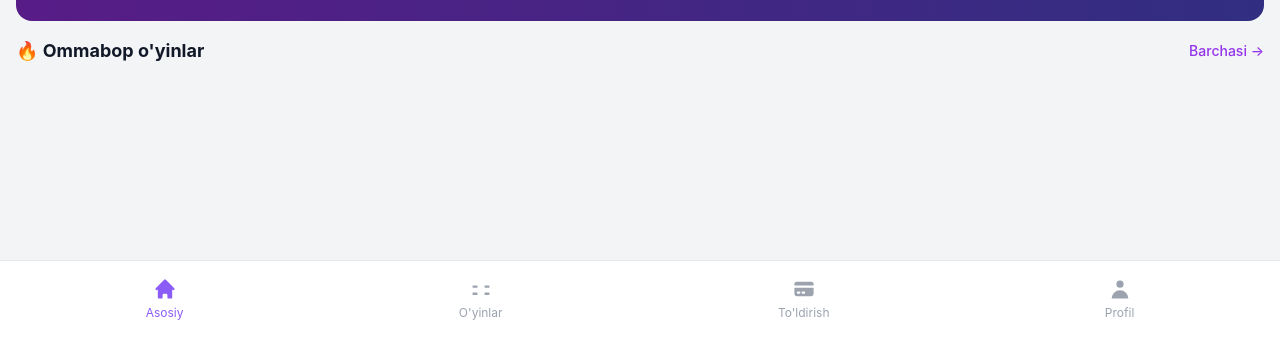
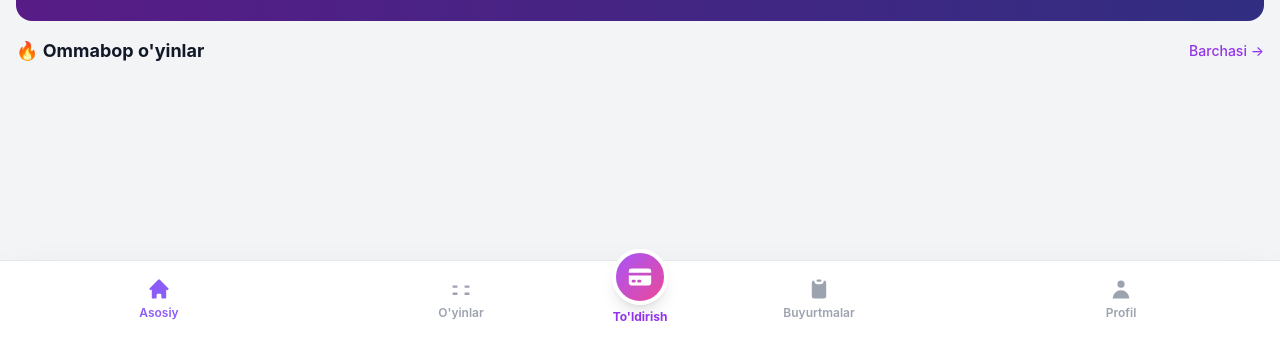
Before and after one commit to nurekeshureke090-cmd/Donate-bot, a plain HTML site: page index.html in a window 1280 px wide. Shown: the part 463-800 px from the top of the page. Drawn offline with nearby package versions, Linux system fonts and the light colour scheme; a script that the page names is missing.

Commit message:
Update index.html

```diff
--- a/index.html
+++ b/index.html
@@ -160,26 +160,28 @@ body.dark .bg-gray-200 { background: #6b7280 !important; }
 <div class="p-4 grid grid-cols-3 gap-3" id="all-games"></div>
 </div>
 
-<!-- O'YIN DETAIL SAHIFA -->
+<!-- O'YIN DETAIL SAHIFA (PAYERPIN USLUBIDA) -->
 <div id="page-game-detail" class="page">
 <div class="game-banner" id="game-banner">
-<button onclick="navigateTo('home')" class="absolute top-4 left-4 bg-black/50 p-2 rounded-full text-white z-10">←</button>
+  <button onclick="navigateTo('games')" class="absolute top-4 left-4 bg-black/50 p-2 rounded-full text-white z-10">←</button>
   <div class="absolute bottom-4 left-4 z-10">
     <h1 class="text-2xl font-bold text-white" id="detail-name">O'yin</h1>
     <div class="rating-badge mt-2"><span class="text-yellow-500">⭐</span><span class="text-gray-700" id="detail-rating">5 · 1020</span></div>
   </div>
 </div>
 
+<!-- PUBG Tabs -->
 <div id="pubg-tabs" class="p-4 hidden">
   <div class="flex gap-2 mb-4">
-<button class="tab-btn active" id="tab-uc" onclick="switchTab('uc')"> UC</button>
-<button class="tab-btn" id="tab-prime" onclick="switchTab('prime')">🎁 Prime</button>
+    <button class="tab-btn active" id="tab-uc" onclick="switchTab('uc')">💎 UC</button>
+    <button class="tab-btn" id="tab-prime" onclick="switchTab('prime')"> Prime</button>
   </div>
   <h2 class="font-bold text-lg mb-3 text-gray-900">Paketni tanlang</h2>
   <div id="packages-list" class="grid grid-cols-2 gap-3"></div>
-<button onclick="showGameIdInput()" class="mt-4 w-full gradient-bg py-3 rounded-xl font-bold text-white text-lg">Sotib olish</button>
-</div>
-
+  <button onclick="showGameIdInput()" class="mt-4 w-full gradient-bg py-4 rounded-2xl font-bold text-white text-lg shadow-lg">Sotib olish</button>
+</div>
+
+<!-- Free Fire Tabs -->
 <div id="freefire-tabs" class="p-4 hidden">
   <div class="flex gap-2 mb-4">
     <button class="tab-btn active" id="tab-diamonds" onclick="switchFFTab('diamonds')">💎 Diamonds</button>
@@ -187,15 +189,17 @@ body.dark .bg-gray-200 { background: #6b7280 !important; }
   </div>
   <h2 class="font-bold text-lg mb-3 text-gray-900">Paketni tanlang</h2>
   <div id="freefire-packages-list" class="grid grid-cols-2 gap-3"></div>
-<button onclick="showGameIdInput()" class="mt-4 w-full gradient-bg py-3 rounded-xl font-bold text-white text-lg">Sotib olish</button>
-</div>
-
+  <button onclick="showGameIdInput()" class="mt-4 w-full gradient-bg py-4 rounded-2xl font-bold text-white text-lg shadow-lg">Sotib olish</button>
+</div>
+
+<!-- Brawl Stars -->
 <div id="brawl-tabs" class="p-4 hidden">
   <h2 class="font-bold text-lg mb-3 text-gray-900">Paketni tanlang</h2>
   <div id="brawl-packages-list" class="grid grid-cols-2 gap-3"></div>
-<button onclick="showGameIdInput()" class="mt-4 w-full gradient-bg py-3 rounded-xl font-bold text-white text-lg">Sotib olish</button>
-</div>
-
+  <button onclick="showGameIdInput()" class="mt-4 w-full gradient-bg py-4 rounded-2xl font-bold text-white text-lg shadow-lg">Sotib olish</button>
+</div>
+
+<!-- Steam -->
 <div id="steam-form" class="p-4 hidden">
   <div class="bg-gradient-to-r from-slate-800 to-slate-900 p-6 rounded-2xl mb-4">
     <div class="flex justify-center mb-4"><div class="w-20 h-20 bg-blue-500 rounded-2xl flex items-center justify-center"><span class="text-5xl">🎮</span></div></div>
@@ -205,13 +209,14 @@ body.dark .bg-gray-200 { background: #6b7280 !important; }
   <div class="bg-purple-50 p-4 rounded-xl mb-4 border border-purple-200"><div class="flex items-center gap-3"><span class="text-3xl">💲</span><div><p class="text-sm text-gray-500">Joriy kurs</p><p class="text-lg font-bold text-purple-600">1$ = 12 250 so'm</p></div></div></div>
   <div class="mb-4"><label class="block text-sm font-medium text-gray-700 mb-2">Summa ($)</label><input type="number" id="steam-amount" placeholder="10" class="w-full bg-gray-100 border border-gray-200 rounded-xl px-4 py-3 text-sm" oninput="calculateSteamPrice()"></div>
   <div class="bg-gray-100 p-4 rounded-xl mb-4"><p class="text-sm text-gray-500">To'lov summasi:</p><p class="text-2xl font-bold text-gray-900" id="steam-total">0 so'm</p></div>
-<button onclick="buySteam()" class="w-full gradient-bg py-3 rounded-xl font-bold text-white text-lg">Keyingisi</button>
-</div>
-
+  <button onclick="buySteam()" class="w-full gradient-bg py-4 rounded-2xl font-bold text-white text-lg shadow-lg">Keyingisi</button>
+</div>
+
+<!-- Default Packages (PlayPay) -->
 <div id="default-packages" class="p-4 hidden">
   <h2 class="font-bold text-lg mb-3 text-gray-900">Paketni tanlang</h2>
   <div id="default-packages-list" class="grid grid-cols-2 gap-3"></div>
-<button onclick="showGameIdInput()" class="mt-4 w-full gradient-bg py-3 rounded-xl font-bold text-white text-lg">Sotib olish</button>
+  <button onclick="showGameIdInput()" class="mt-4 w-full gradient-bg py-4 rounded-2xl font-bold text-white text-lg shadow-lg">Sotib olish</button>
 </div>
 </div>
 
@@ -853,13 +858,35 @@ body.dark .bg-gray-200 { background: #6b7280 !important; }
 </div>
 </div>
 
-<!-- BOTTOM NAVIGATION -->
-<div class="fixed bottom-0 left-0 right-0 bg-white border-t border-gray-200 p-2 z-20">
-<div class="flex justify-around" id="bottom-nav">
-<button onclick="navigateTo('home')" class="nav-btn active flex flex-col items-center gap-1 p-2" data-page="home"><svg class="w-6 h-6" fill="currentColor" viewBox="0 0 20 20"><path d="M10.707 2.293a1 1 0 00-1.414 0l-7 7a1 1 0 001.414 1.414L4 10.414V17a1 1 0 001 1h2a1 1 0 001-1v-2a1 1 0 011-1h2a1 1 0 011 1v2a1 1 0 001 1h2a1 1 0 001-1v-6.586l.293.293a1 1 0 001.414-1.414l-7-7z"/></svg><span class="text-xs">Asosiy</span></button>
-<button onclick="navigateTo('games')" class="nav-btn flex flex-col items-center gap-1 p-2" data-page="games"><svg class="w-6 h-6" fill="currentColor" viewBox="0 0 20 20"><path d="M13 7h4v2h-4V7zM3 7h4v2H3V7zm10 6h4v2h-4v-2zM3 13h4v2H3v-2z"/></svg><span class="text-xs">O'yinlar</span></button>
-<button onclick="navigateTo('topup')" class="nav-btn flex flex-col items-center gap-1 p-2" data-page="topup"><svg class="w-6 h-6" fill="currentColor" viewBox="0 0 20 20"><path d="M4 4a2 2 0 00-2 2v1h16V6a2 2 0 00-2-2H4z"/><path fill-rule="evenodd" d="M18 9H2v5a2 2 0 002 2h12a2 2 0 002-2V9zM4 13a1 1 0 011-1h1a1 1 0 110 2H5a1 1 0 01-1-1zm5-1a1 1 0 100 2h1a1 1 0 100-2H9z" clip-rule="evenodd"/></svg><span class="text-xs">To'ldirish</span></button>
-<button onclick="navigateTo('profile')" class="nav-btn flex flex-col items-center gap-1 p-2" data-page="profile"><svg class="w-6 h-6" fill="currentColor" viewBox="0 0 20 20"><path fill-rule="evenodd" d="M10 9a3 3 0 100-6 3 3 0 000 6zm-7 9a7 7 0 1114 0H3z" clip-rule="evenodd"/></svg><span class="text-xs">Profil</span></button>
+<!-- BOTTOM NAVIGATION (PAYERPIN USLUBIDA) -->
+<div class="fixed bottom-0 left-0 right-0 bg-white border-t border-gray-200 z-20 shadow-2xl">
+<div class="flex justify-around items-center p-2" id="bottom-nav">
+  <button onclick="navigateTo('home')" class="nav-btn active flex flex-col items-center gap-1 p-2 flex-1" data-page="home">
+    <svg class="w-6 h-6" fill="currentColor" viewBox="0 0 20 20"><path d="M10.707 2.293a1 1 0 00-1.414 0l-7 7a1 1 0 001.414 1.414L4 10.414V17a1 1 0 001 1h2a1 1 0 001-1v-2a1 1 0 011-1h2a1 1 0 011 1v2a1 1 0 001 1h2a1 1 0 001-1v-6.586l.293.293a1 1 0 001.414-1.414l-7-7z"/></svg>
+    <span class="text-xs font-semibold">Asosiy</span>
+  </button>
+
+  <button onclick="navigateTo('games')" class="nav-btn flex flex-col items-center gap-1 p-2 flex-1" data-page="games">
+    <svg class="w-6 h-6" fill="currentColor" viewBox="0 0 20 20"><path d="M13 7h4v2h-4V7zM3 7h4v2H3V7zm10 6h4v2h-4v-2zM3 13h4v2H3v-2z"/></svg>
+    <span class="text-xs font-semibold">O'yinlar</span>
+  </button>
+
+  <button onclick="navigateTo('topup')" class="relative -mt-6">
+    <div class="bg-gradient-to-br from-purple-500 to-pink-500 w-14 h-14 rounded-full flex items-center justify-center shadow-lg border-4 border-white">
+      <svg class="w-7 h-7 text-white" fill="currentColor" viewBox="0 0 20 20"><path d="M4 4a2 2 0 00-2 2v1h16V6a2 2 0 00-2-2H4z"/><path fill-rule="evenodd" d="M18 9H2v5a2 2 0 002 2h12a2 2 0 002-2V9zM4 13a1 1 0 011-1h1a1 1 0 110 2H5a1 1 0 01-1-1zm5-1a1 1 0 100 2h1a1 1 0 100-2H9z" clip-rule="evenodd"/></svg>
+    </div>
+    <span class="text-xs font-bold text-purple-600 block text-center mt-1">To'ldirish</span>
+  </button>
+
+  <button onclick="navigateTo('orders')" class="nav-btn flex flex-col items-center gap-1 p-2 flex-1" data-page="orders">
+    <svg class="w-6 h-6" fill="currentColor" viewBox="0 0 20 20"><path d="M9 2a1 1 0 000 2h2a1 1 0 100-2H9z"/><path fill-rule="evenodd" d="M4 5a2 2 0 012-2 3 3 0 003 3h2a3 3 0 003-3 2 2 0 012 2v11a2 2 0 01-2 2H6a2 2 0 01-2-2V5z" clip-rule="evenodd"/></svg>
+    <span class="text-xs font-semibold">Buyurtmalar</span>
+  </button>
+
+  <button onclick="navigateTo('profile')" class="nav-btn flex flex-col items-center gap-1 p-2 flex-1" data-page="profile">
+    <svg class="w-6 h-6" fill="currentColor" viewBox="0 0 20 20"><path fill-rule="evenodd" d="M10 9a3 3 0 100-6 3 3 0 000 6zm-7 9a7 7 0 1114 0H3z" clip-rule="evenodd"/></svg>
+    <span class="text-xs font-semibold">Profil</span>
+  </button>
 </div>
 </div>
 
```
Lines whose indentation alone changed are shown as unchanged.
